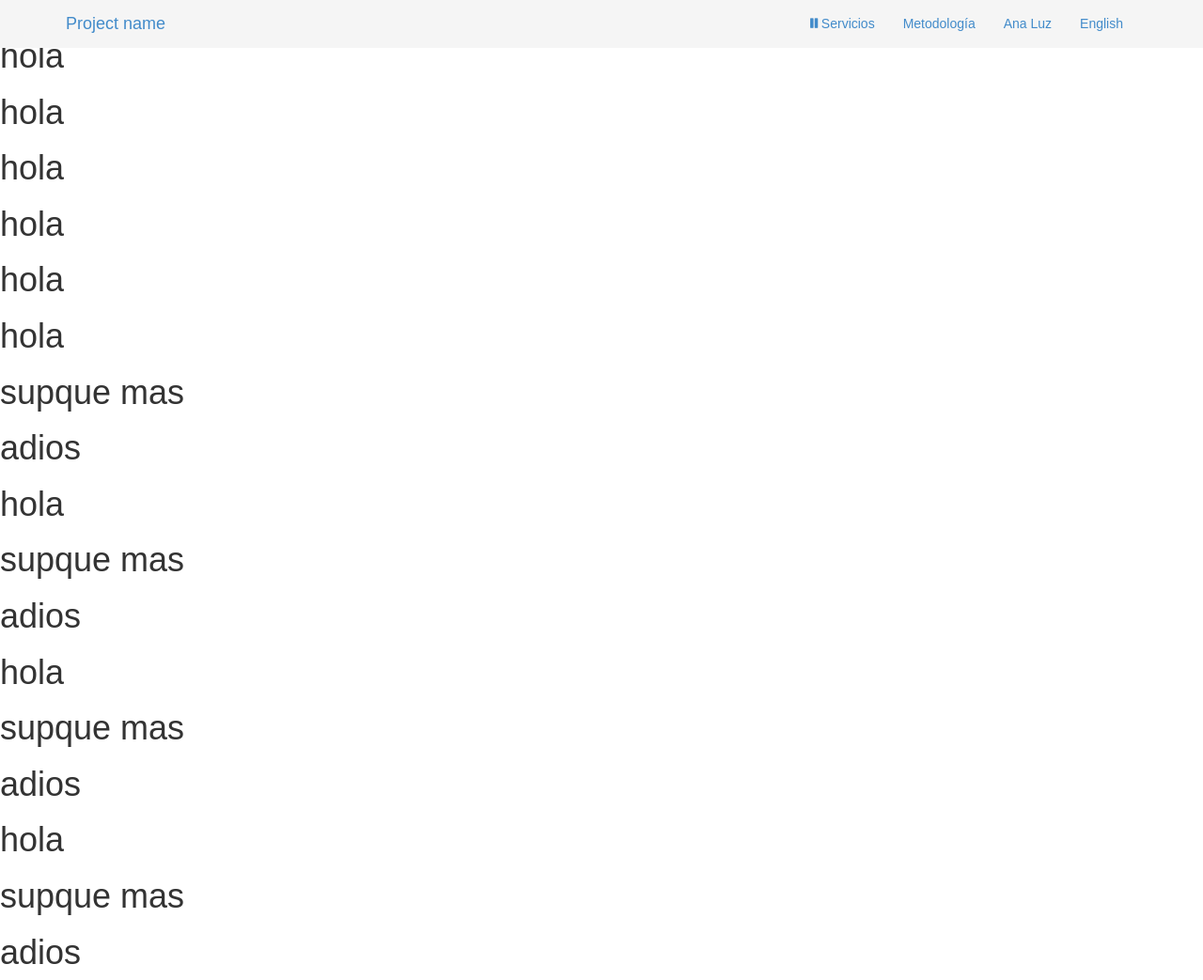
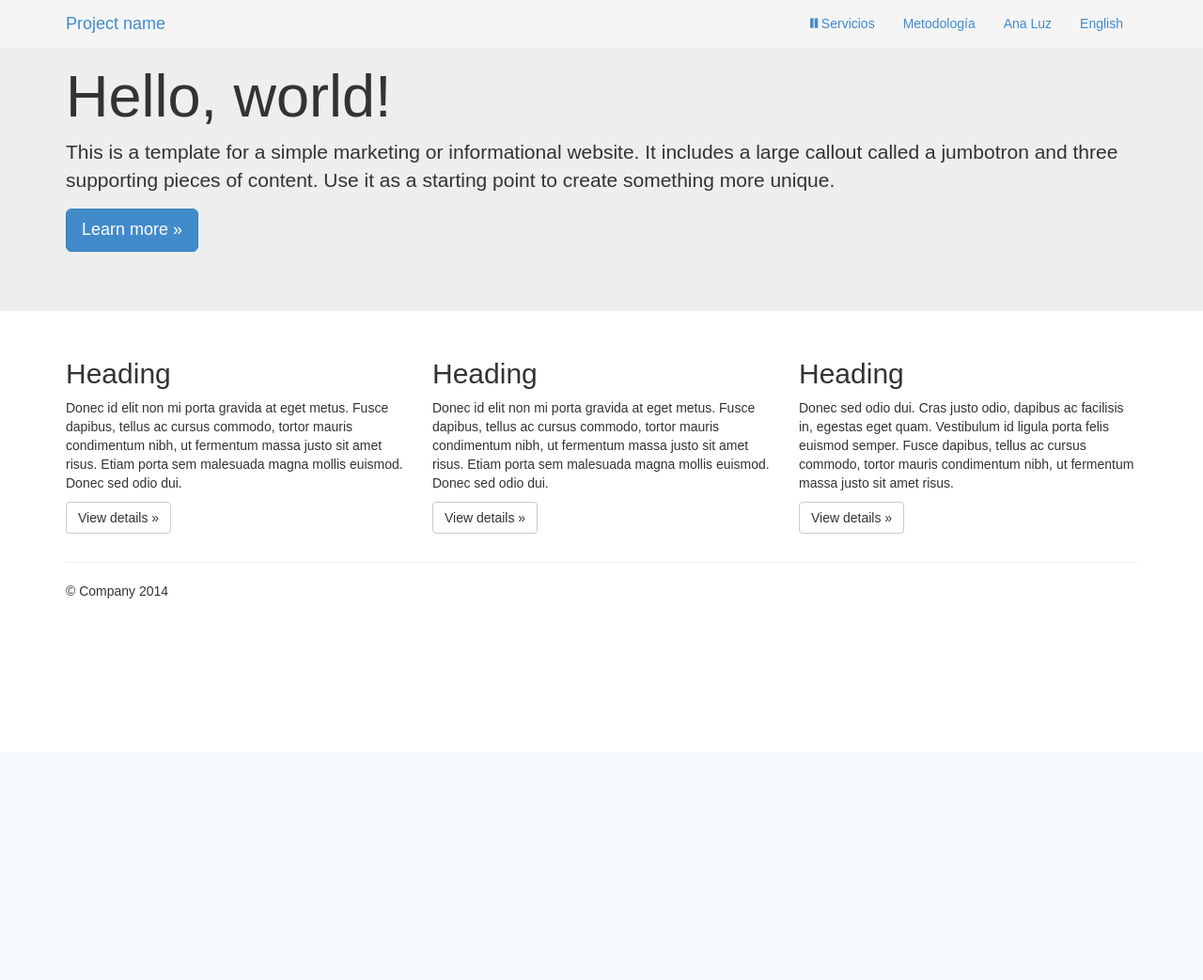
Before and after one commit to fdiazsmith/alsmith, a PHP site: page / in a window 1280 px wide. Shown: the whole page at 94% size. After the commit the page ends 637 px from the top, so only its background shows below. Run offline with PHP 8.4, Linux system fonts and the light colour scheme.

Commit message:
mix of html 5 boiler plate and bootstrap jumbotron

```diff
--- a/index.php
+++ b/index.php
@@ -3,56 +3,81 @@
 <!--[if IE 7]>         <html class="no-js lt-ie9 lt-ie8"> <![endif]-->
 <!--[if IE 8]>         <html class="no-js lt-ie9"> <![endif]-->
 <!--[if gt IE 8]><!--> <html class="no-js" lang="en"> <!--<![endif]-->
+
 <head>
     <meta charset="utf-8">
     <meta http-equiv="X-UA-Compatible" content="IE=edge">
-        <title></title>
+    <meta name="viewport" content="width=device-width, initial-scale=1">
     <meta name="description" content="">
-        <meta name="viewport" content="width=device-width, initial-scale=1">
+    <meta name="author" content="">
+    <!-- <link rel="shortcut icon" href="../../assets/ico/favicon.ico"> -->
 
-        <!-- Place favicon.ico and apple-touch-icon.png in the root directory -->
+    <title>ALSmith y Asociados</title>
 
+    <!-- Bootstrap core CSS -->
     <link rel="stylesheet" href="bower_components/normalize-css/normalize.css">
     <link rel="stylesheet" href="bower_components/bootstrap/dist/css/bootstrap.css">
     <link rel="stylesheet" href="_/css/main.css">
-         <!-- <script src="js/vendor/modernizr-2.6.2.min.js"></script> -->
 
-        <!-- HTML5 Shim and Respond.js IE8 support of HTML5 elements and media queries -->
-        <!-- WARNING: Respond.js doesn't work if you view the page via file:// -->
+    <!-- Custom styles for this template -->
+    <link href="jumbotron.css" rel="stylesheet">
+
+    <!-- Just for debugging purposes. Don't actually copy this line! -->
+    <!--[if lt IE 9]><script src="../../assets/js/ie8-responsive-file-warning.js"></script><![endif]-->
+
+    <!-- HTML5 shim and Respond.js IE8 support of HTML5 elements and media queries -->
     <!--[if lt IE 9]>
       <script src="https://oss.maxcdn.com/libs/html5shiv/3.7.0/html5shiv.js"></script>
       <script src="https://oss.maxcdn.com/libs/respond.js/1.4.2/respond.min.js"></script>
     <![endif]-->
   </head>
+
   <body>
-        <!--[if lt IE 7]>
-            <p class="browsehappy">You are using an <strong>outdated</strong> browser. Please <a href="http://browsehappy.com/">upgrade your browser</a> to improve your experience.</p>
-        <![endif]-->
+    <!-- HEADER -->
+    <?php include '_/php/header.php';?>
 
-        <!-- Add your site or application content here -->
+    <!-- Main jumbotron for a primary marketing message or call to action -->
+    <div class="jumbotron">
+      <div class="container">
+        <h1>Hello, world!</h1>
+        <p>This is a template for a simple marketing or informational website. It includes a large callout called a jumbotron and three supporting pieces of content. Use it as a starting point to create something more unique.</p>
+        <p><a class="btn btn-primary btn-lg" role="button">Learn more »</a></p>
+      </div>
+    </div>
 
-        <?php include '_/php/header.php';?>
-         <p>Hello world! This is HTML5 Boilerplate.</p>
-        <h1>hola</h1>
-        <h1>hola</h1><h1>hola</h1><h1>hola</h1><h1>hola</h1><h1>hola</h1><h1>supque mas</h1><h1>adios</h1>
-        <h1>hola</h1><h1>supque mas</h1><h1>adios</h1>
-        <h1>hola</h1><h1>supque mas</h1><h1>adios</h1>
-        <h1>hola</h1><h1>supque mas</h1><h1>adios</h1>
+    <div class="container">
+      <!-- Example row of columns -->
+      <div class="row">
+        <div class="col-md-4">
+          <h2>Heading</h2>
+          <p>Donec id elit non mi porta gravida at eget metus. Fusce dapibus, tellus ac cursus commodo, tortor mauris condimentum nibh, ut fermentum massa justo sit amet risus. Etiam porta sem malesuada magna mollis euismod. Donec sed odio dui. </p>
+          <p><a class="btn btn-default" href="#" role="button">View details »</a></p>
+        </div>
+        <div class="col-md-4">
+          <h2>Heading</h2>
+          <p>Donec id elit non mi porta gravida at eget metus. Fusce dapibus, tellus ac cursus commodo, tortor mauris condimentum nibh, ut fermentum massa justo sit amet risus. Etiam porta sem malesuada magna mollis euismod. Donec sed odio dui. </p>
+          <p><a class="btn btn-default" href="#" role="button">View details »</a></p>
+       </div>
+        <div class="col-md-4">
+          <h2>Heading</h2>
+          <p>Donec sed odio dui. Cras justo odio, dapibus ac facilisis in, egestas eget quam. Vestibulum id ligula porta felis euismod semper. Fusce dapibus, tellus ac cursus commodo, tortor mauris condimentum nibh, ut fermentum massa justo sit amet risus.</p>
+          <p><a class="btn btn-default" href="#" role="button">View details »</a></p>
+        </div>
+      </div>
+
+      <hr>
+
+      <footer>
+        <p>© Company 2014</p>
+      </footer>
+    </div> <!-- /container -->
 
 
+    <!-- Bootstrap core JavaScript
+    ================================================== -->
+    <!-- Placed at the end of the document so the pages load faster -->
+    <script src="bower_components/jquery/dist/jquery.min.js"></script>
+    <script src="bower_components/bootstrap/dist/js/bootstrap.min.js"></script>
 
-        <!-- <script src="bower_components/jquery/dist/jquery.min.js"></script>
-         <script src="bower_components/bootstrap/dist/js/bootstrap.min.js"></script> -->
-        <script src="_/js/allScripts-ck.js"></script>
-        <!-- Google Analytics: change UA-XXXXX-X to be your site's ID.
-        <script>
-            (function(b,o,i,l,e,r){b.GoogleAnalyticsObject=l;b[l]||(b[l]=
-            function(){(b[l].q=b[l].q||[]).push(arguments)});b[l].l=+new Date;
-            e=o.createElement(i);r=o.getElementsByTagName(i)[0];
-            e.src='//www.google-analytics.com/analytics.js';
-            r.parentNode.insertBefore(e,r)}(window,document,'script','ga'));
-            ga('create','UA-XXXXX-X');ga('send','pageview');
-        </script>
-         -->
-    </body>
-</html>
+
+</body></html>
```
Lines whose indentation alone changed are shown as unchanged.
